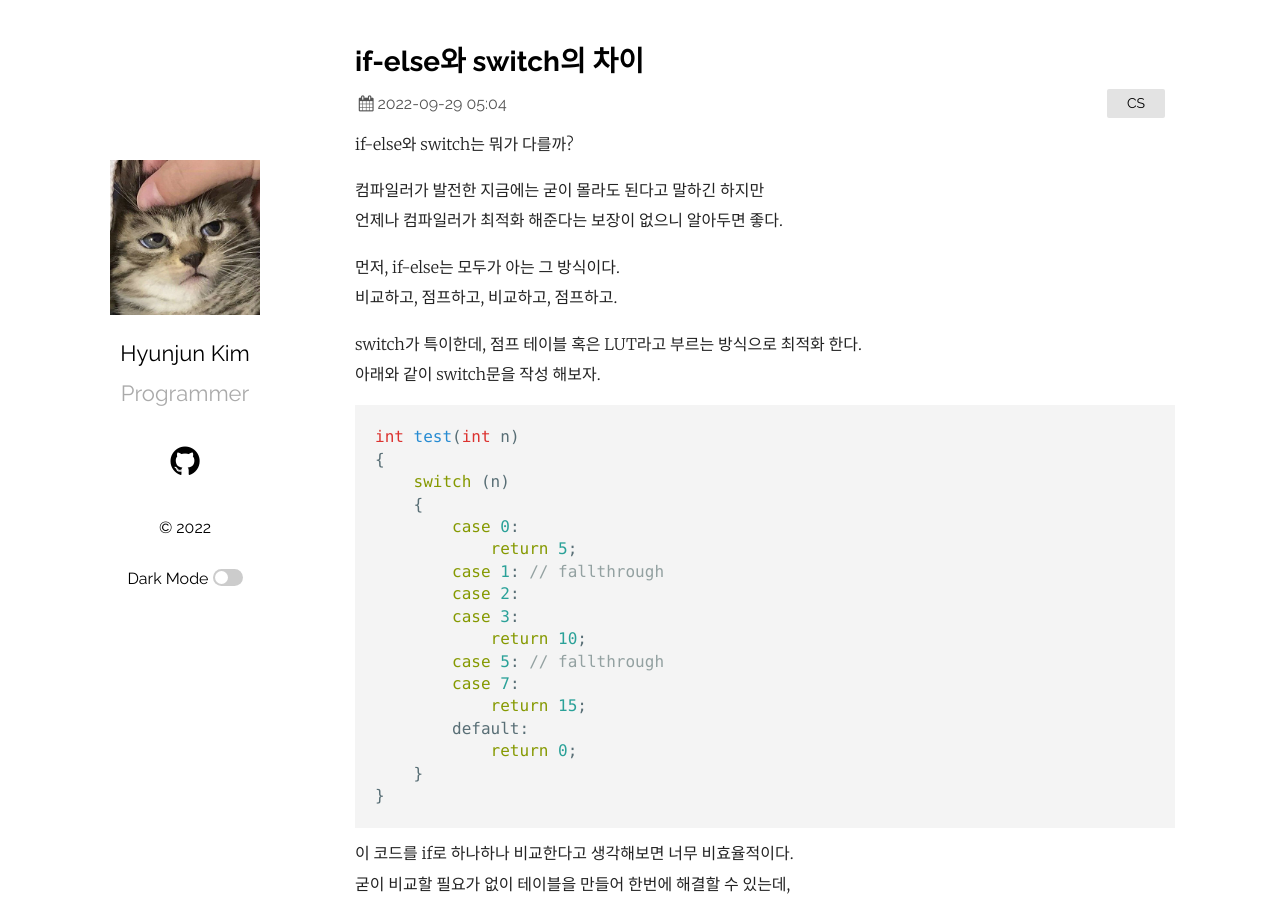
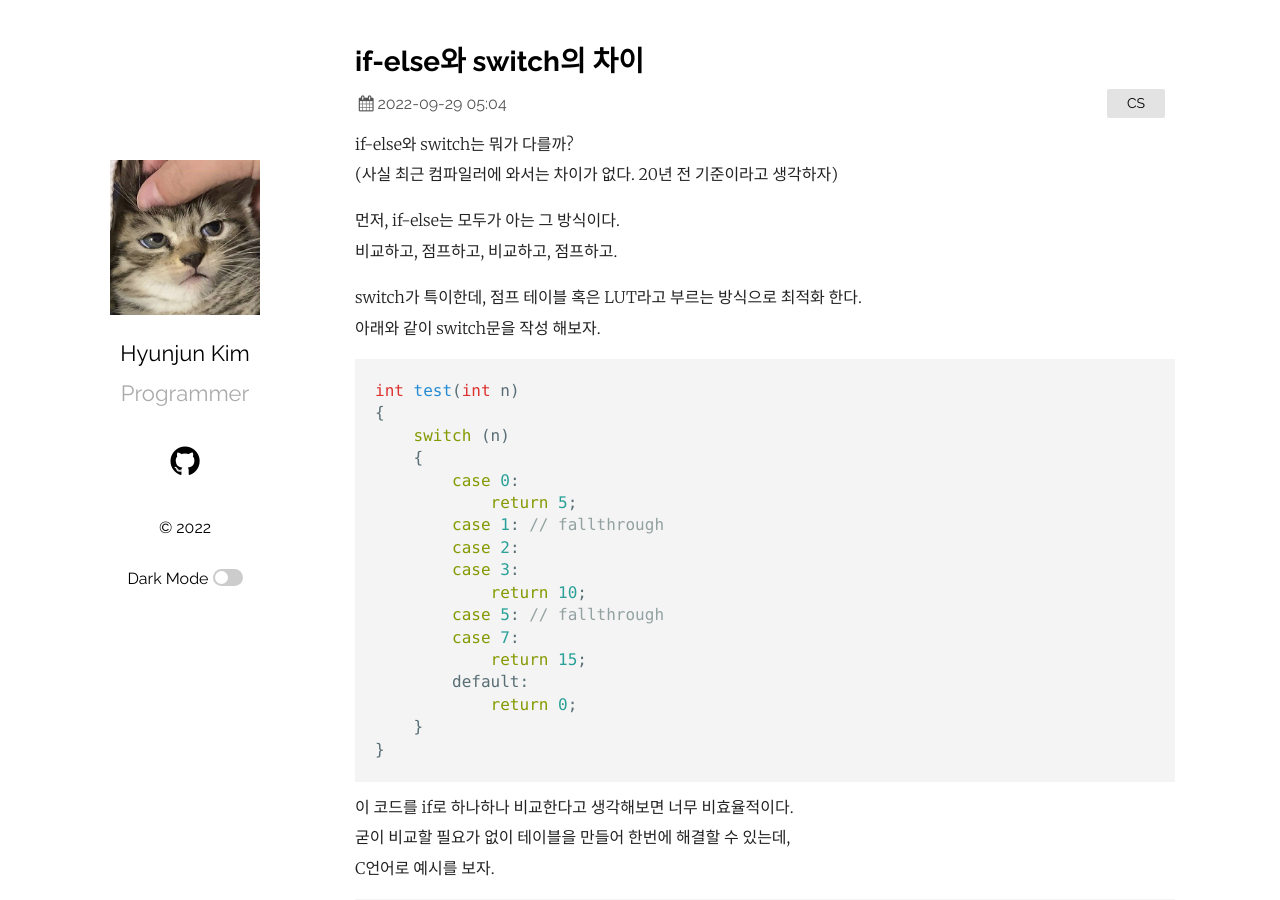
Before and after one commit to Ria9993/Ria9993.github.io, a Jekyll site: the page built from _posts/2022-09-29-diff-of-ifelse-switch.md, in a window 1280 px wide and 900 px high. Built offline with Jekyll 4.4.1, drawn with Linux system fonts in a browser that asks for light colours; comment, search, counter and statistics services are not loaded.

Commit message:
Update Post

```diff
--- a/_posts/2022-09-29-diff-of-ifelse-switch.md
+++ b/_posts/2022-09-29-diff-of-ifelse-switch.md
@@ -6,9 +6,7 @@ categories: CS
 comments: true
 ---
 if-else와 switch는 뭐가 다를까?
-
-컴파일러가 발전한 지금에는 굳이 몰라도 된다고 말하긴 하지만
-언제나 컴파일러가 최적화 해준다는 보장이 없으니 알아두면 좋다.
+(사실 최근 컴파일러에 와서는 차이가 없다. 20년 전 기준이라고 생각하자)
 
 먼저, if-else는 모두가 아는 그 방식이다.
 비교하고, 점프하고, 비교하고, 점프하고.
```
